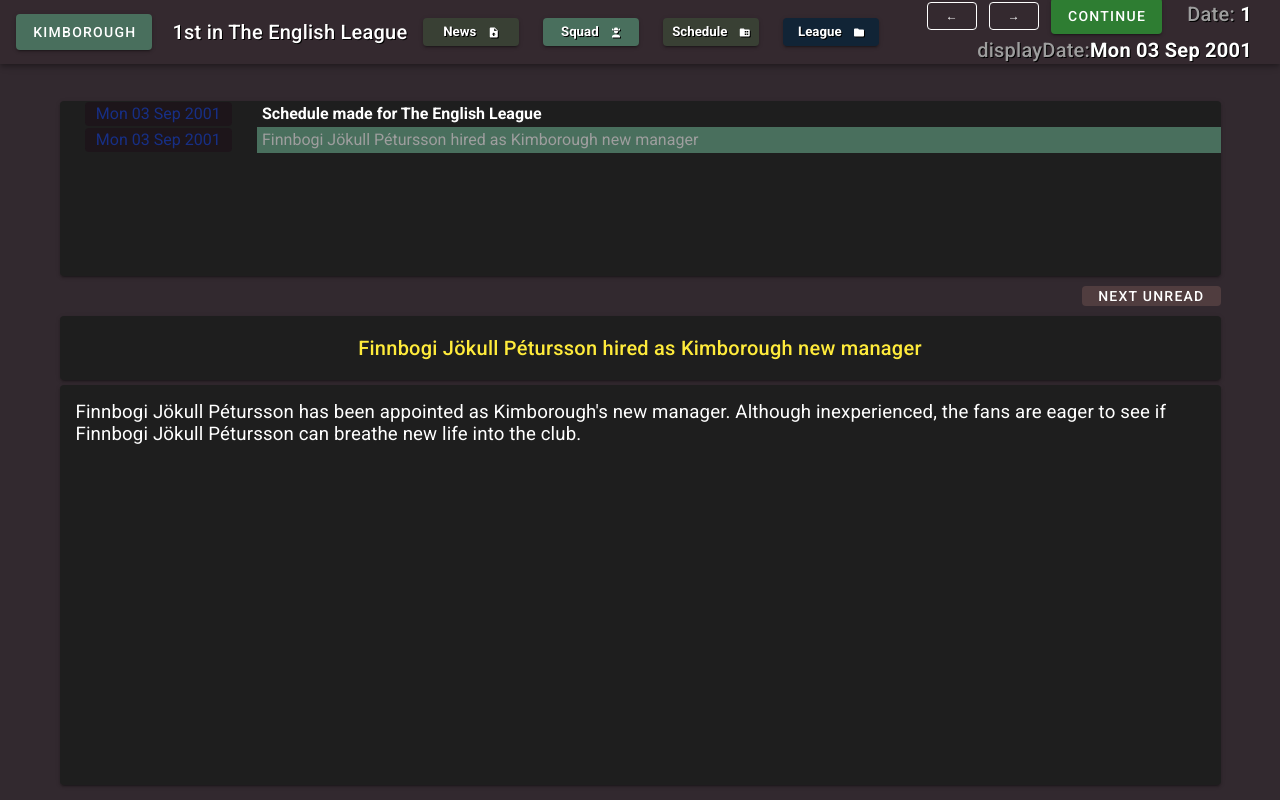
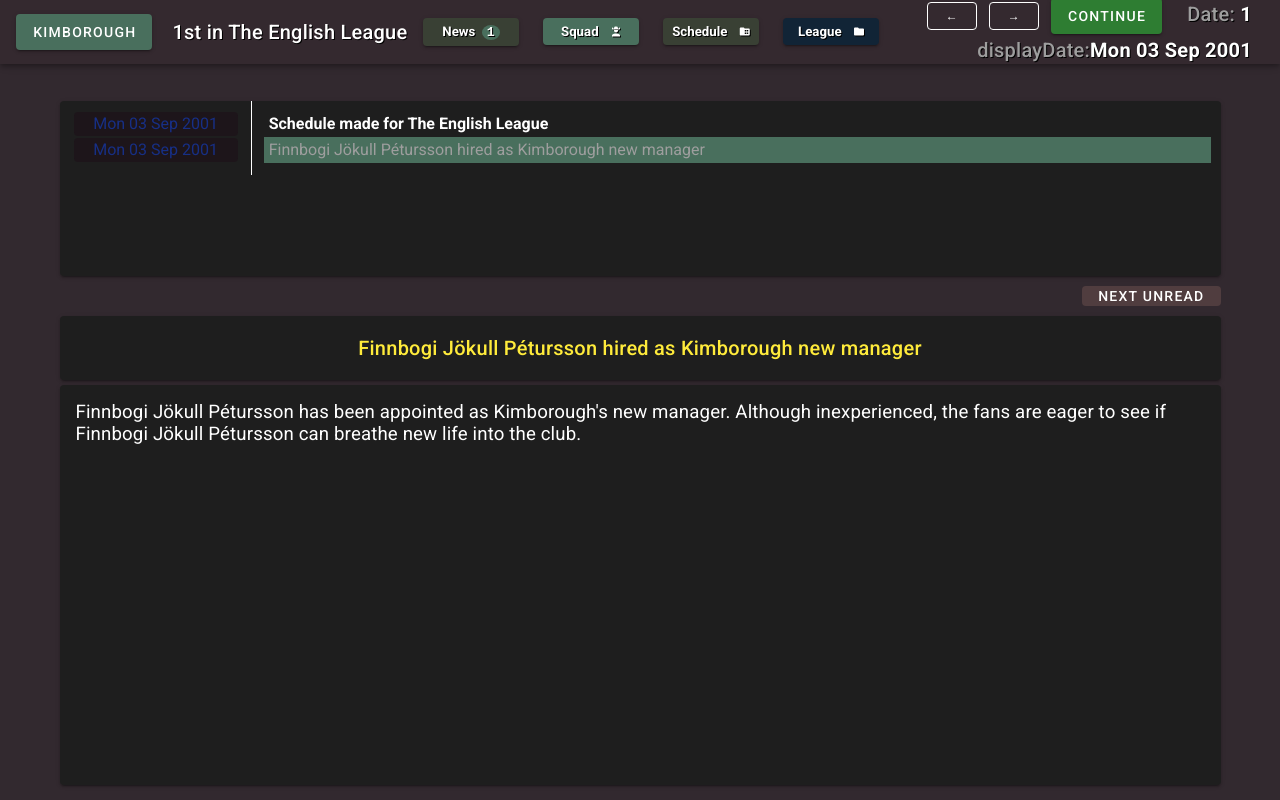
Before and after one commit to Boginn/mmam, a Vue app: page /news in a window 1280 px wide. Built offline with nearby package versions, Linux system fonts and the light colour scheme.

Commit message:
generated training schedules for each team, iterates through and does training on the corresponding dates.

```diff
--- a/src/components/Buttons.vue
+++ b/src/components/Buttons.vue
@@ -20,25 +20,48 @@
           >
             <v-card-title class="d-flex justify-center">
               {{ route.name }}
-              <v-icon x-large class="ml-2"> {{ route.icon }}</v-icon>
+              <span
+                v-if="route.path == 'news' && unreadMessages"
+                class="notification code primary"
+              >
+                {{ unreadMessages }}
+              </span>
+              <v-icon x-large class="ml-2" v-else> {{ route.icon }}</v-icon>
             </v-card-title>
           </router-link>
         </v-card>
       </v-col>
     </v-row>
-
   </v-container>
 </template>
 
 <script>
-
+import engine from '@/engine/engine.js';
 export default {
-  name: "Buttons",
+  name: 'Buttons',
   components: {},
 
-props: {
- routes: Array,
-},
+  props: {
+    routes: Array,
+  },
 
+  computed: {
+    news() {
+      return this.$store.getters.news;
+    },
+    unreadMessages() {
+      return engine.newMessages(this.news);
+    },
+  },
 };
 </script>
+
+<style scoped>
+.notification {
+  padding-left: 10px;
+  padding-right: 10px;
+  margin: 1px;
+  margin-left: 3px;
+  border-radius: 100%;
+}
+</style>
--- a/src/components/ButtonsSmall.vue
+++ b/src/components/ButtonsSmall.vue
@@ -11,9 +11,15 @@
             class="d-flex pa-1 font-shadow small justify-center"
             :class="route.color"
           >
-            <h5 class="">
+            <h5 @click="toggle()">
               {{ route.name }}
-              <v-icon x-small class="ml-2"> {{ route.icon }}</v-icon>
+              <span
+                v-if="route.path == 'news' && unreadMessages"
+                class="notification code primary"
+              >
+                {{ unreadMessages }}
+              </span>
+              <v-icon x-small class="ml-2" v-else> {{ route.icon }}</v-icon>
             </h5>
           </v-card>
         </router-link>
@@ -23,6 +29,7 @@
 </template>
 
 <script>
+import engine from '@/engine/engine.js';
 export default {
   name: 'Buttons',
   components: {},
@@ -31,16 +38,32 @@ export default {
     navBarLength() {
       return this.routes.length * 120 + 'px';
     },
+    news() {
+      return this.$store.getters.news;
+    },
+    unreadMessages() {
+      return engine.newMessages(this.news);
+    },
   },
 
   props: {
     routes: Array,
     disabled: Boolean,
   },
+  methods: {
+    toggle() {
+      this.$store.dispatch('toggleNextUnread');
+    },
+  },
 };
 </script>
 
-<style>
-.small {
+<style scoped>
+.notification {
+  padding-left: 5px;
+  padding-right: 5px;
+  margin: 1px;
+  margin-left: 3px;
+  border-radius: 100%;
 }
 </style>
--- a/src/components/Unit.vue
+++ b/src/components/Unit.vue
@@ -12,14 +12,18 @@
 
             <v-icon class="close" large @click="handleClose">mdi-close</v-icon>
           </v-card-title>
-          <v-card-title class="justify-space-between ">
-            <v-chip class="sixth darken-1 "
+          <v-card-title>
+            <v-chip class="sixth darken-1 ma-1"
               >Height:<b> {{ fighter.personal.height }}</b
               >cm</v-chip
             >
             <v-chip class="sixth darken-1 ">
-              Nationality:
-              <b> {{ fighter.personal.nationality }}</b>
+              <img
+                :src="imageSource(fighter)"
+                width="16"
+                height="12"
+                :alt="fighter.personal.nationality"
+              />
             </v-chip>
           </v-card-title>
           <v-row>
@@ -297,6 +301,9 @@ export default {
         this.$emit('close');
       }
     },
+    imageSource(item) {
+      return engine.countryCode(item.personal.nationality);
+    },
   },
 };
 </script>
--- a/src/data/classes.js
+++ b/src/data/classes.js
@@ -182,6 +182,9 @@ export default {
     reputation;
     squad = [];
     tactic;
+    training = {
+      schedule: [],
+    };
     competitions = {
       league: {
         matches: 0,
--- a/src/data/news.js
+++ b/src/data/news.js
@@ -17,4 +17,13 @@ export default {
       },
     ],
   },
+  training: {
+    complete: [
+      {
+        title: 'Training Report',
+        content: 'Training for the week is complete.',
+        other: ["The squad's fitness and morale is great."],
+      },
+    ],
+  },
 };
--- a/src/engine/engine.js
+++ b/src/engine/engine.js
@@ -14,6 +14,7 @@ export default {
   }, // not used i think
 
   //formatting
+
   firstName(fighter) {
     return fighter.personal.name.split(' ')[0];
   },
@@ -30,11 +31,14 @@ export default {
     return item;
   },
   countryCode(country) {
-    return data.countryCodes.filter((element) => element.country == country);
+    const c = data.countryCodes.filter(
+      (element) => element.country == country
+    )[0];
+    return `https://flagcdn.com/16x12/${c.code}.png`;
   },
   typeOfFighter(fighter) {
     const { type } = fighter;
-    console.log(type);
+
     let result;
     if (Math.abs(type.grappler - type.striker) > 30) {
       if (type.grappler > type.striker) {
@@ -53,6 +57,11 @@ export default {
     let res = new Date(data.date);
     res.setDate(res.getDate() + day - 1);
     return res;
+  },
+
+  //ui
+  newMessages(array) {
+    return array.filter((item) => !item.read).length;
   },
 
   //game
--- a/src/store/index.js
+++ b/src/store/index.js
@@ -7,6 +7,7 @@ Vue.use(Vuex);
 
 export default new Vuex.Store({
   state: {
+    toggleNextUnread: false,
     isDeveloper: true,
     isAdvancingDate: false,
     isPostMatch: false,
@@ -51,8 +52,9 @@ export default new Vuex.Store({
     archivedMatchId: data.idCodes.archivedMatch,
   },
   getters: {
-    managerName(state) {
-      return state.managerName;
+    //ui
+    toggleNextUnread(state) {
+      return state.toggleNextUnread;
     },
     displayDate(state) {
       return state.displayDate;
@@ -143,6 +145,14 @@ export default new Vuex.Store({
       return state.lastSelectedNewsItem;
     },
 
+    //user
+    managerName(state) {
+      return state.managerName;
+    },
+    selectedClubId(state) {
+      return state.selectedClubId;
+    },
+
     //id
     getFighterById: (state) => (id) => {
       return engine.findFighterById(state.roster, id);
@@ -160,9 +170,6 @@ export default new Vuex.Store({
       return engine.findMatchById(state.schedule, id);
     },
 
-    selectedClubId(state) {
-      return state.selectedClubId;
-    },
     nextFighterId(state) {
       state.fighterId++;
       return state.fighterId;
@@ -178,6 +185,9 @@ export default new Vuex.Store({
   },
 
   actions: {
+    toggleNextUnread(context, payload) {
+      context.commit('TOGGLE_NEXT_UNREAD', payload);
+    },
     // game
     setIsAdvancingDate(context, payload) {
       context.commit('SET_IS_ADVANCING_DATE', payload);
@@ -204,6 +214,9 @@ export default new Vuex.Store({
     },
     setTactics(context, payload) {
       context.commit('SET_TACTICS', payload);
+    },
+    setTrainingSchedules(context, payload) {
+      context.commit('SET_TRAINING_SCHEDULES', payload);
     },
     setLive(context, payload) {
       context.commit('SET_LIVE', payload);
@@ -297,6 +310,10 @@ export default new Vuex.Store({
   },
 
   mutations: {
+    //ui
+    TOGGLE_NEXT_UNREAD(state) {
+      state.toggleNextUnread = !state.toggleNextUnread;
+    },
     //game
     SET_IS_ADVANCING_DATE(state, payload) {
       state.isAdvancingDate = payload;
@@ -337,6 +354,11 @@ export default new Vuex.Store({
         if (club.id == payload.clubId) {
           club.tactic = payload;
         }
+      });
+    },
+    SET_TRAINING_SCHEDULES(state, payload) {
+      state.league.forEach((club) => {
+        club.training.schedule = payload;
       });
     },
     SET_LIVE(state, payload) {
--- a/src/views/News.vue
+++ b/src/views/News.vue
@@ -2,9 +2,9 @@
   <v-container>
     <v-card class="news-inbox-card">
       <v-row>
-        <v-col cols="2">
+        <v-col cols="2" class="divider-border">
           <div
-            class="news-inbox-date balance--text text-center"
+            class="news-inbox-date  balance--text text-center"
             v-for="item in news"
             :key="item.id"
           >
@@ -64,7 +64,19 @@ export default {
       this.selectedItem = this.news.slice().reverse()[0];
     }
   },
+
+  watch: {
+    toggleNextUnread: {
+      handler: function() {
+        this.nextUnread();
+      },
+    },
+  },
+
   computed: {
+    toggleNextUnread() {
+      return this.$store.getters.toggleNextUnread;
+    },
     news() {
       return this.$store.getters.news.slice().reverse();
     },
@@ -84,25 +96,33 @@ export default {
     },
     nextUnread() {
       let nextUnread;
+      let okay = false;
       this.news.forEach((element) => {
         if (!element.read) {
           nextUnread = element;
+          okay = true;
         }
       });
-      this.$store.dispatch('markAsRead', nextUnread);
-      this.selectedItem = nextUnread;
+      if (okay) {
+        this.$store.dispatch('markAsRead', nextUnread);
+        this.selectedItem = nextUnread;
+      }
     },
   },
 };
 </script>
 
 <style scoped>
+.divider-border {
+  border-right: 1px solid white;
+}
 .unread-btn {
   padding-top: 2px;
   padding-bottom: 2px;
   margin-bottom: 10px;
 }
 .news-inbox-card {
+  padding: 10px;
   height: 175px;
   margin-bottom: 10px;
   margin-top: 25px;
@@ -110,9 +130,8 @@ export default {
   overflow-x: hidden;
 }
 .news-inbox-date {
-  margin-left: 20px;
+  margin-left: 3px;
   padding: 1px;
-  padding-left: 5px;
 }
 .news-inbox {
   cursor: pointer;
--- a/src/views/Squad.vue
+++ b/src/views/Squad.vue
@@ -13,6 +13,7 @@
           :items-per-page="10"
           item-key="name"
           class="elevation-6  ma-5 pa-4 mt-8 fill-width  font-shadow"
+          :hide-default-footer="true"
         >
           <!-- eslint-disable-next-line -->
           <template v-slot:item.personal.name="{ item }">
@@ -131,10 +132,7 @@ export default {
 
   methods: {
     imageSource(item) {
-      const country = engine.countryCode(item.personal.nationality)[0];
-
-      console.log(country);
-      return `https://flagcdn.com/16x12/${country.code}.png`;
+      return engine.countryCode(item.personal.nationality);
     },
     getClub(id) {
       return this.$store.getters.getClubById(id);
```
Also changed, not shown: src/App.vue (+69 -1 lines), src/notes.txt.
